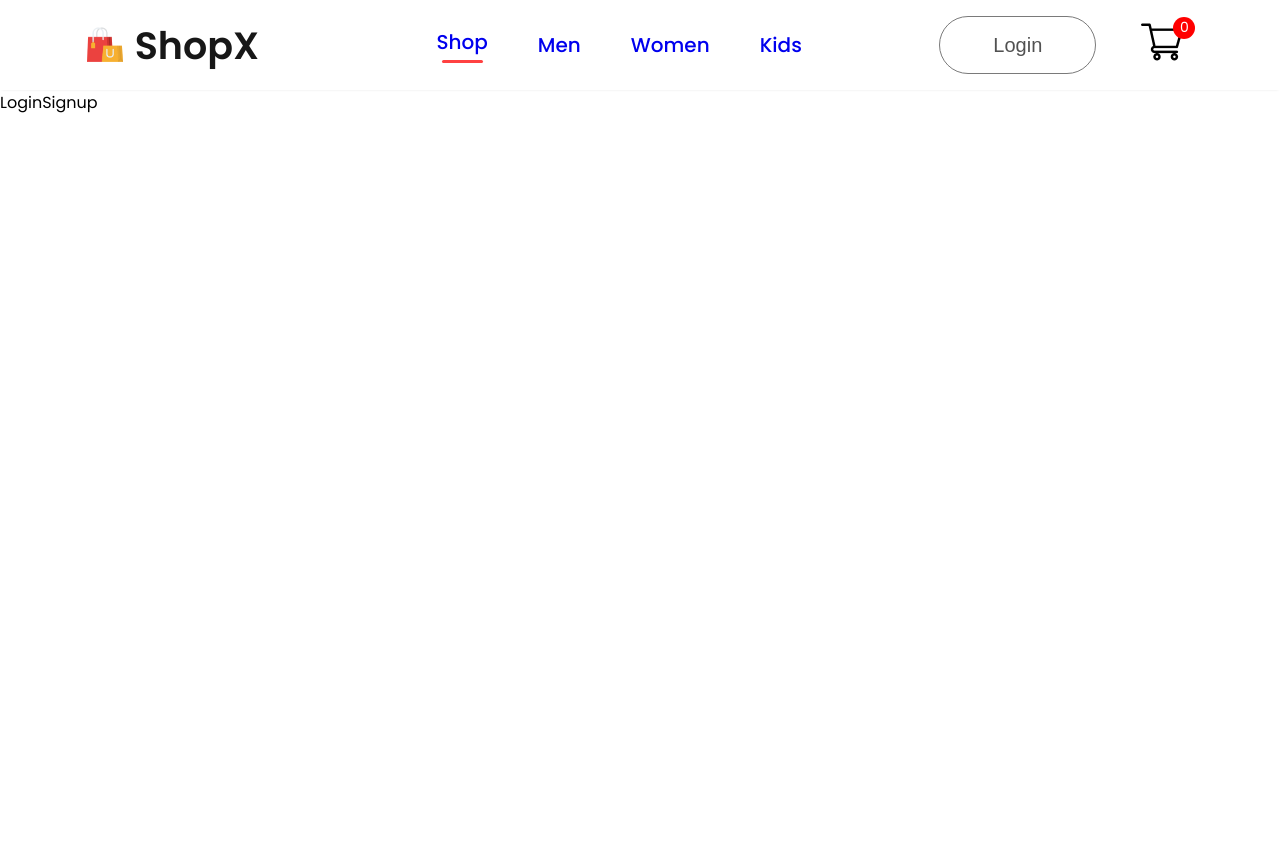
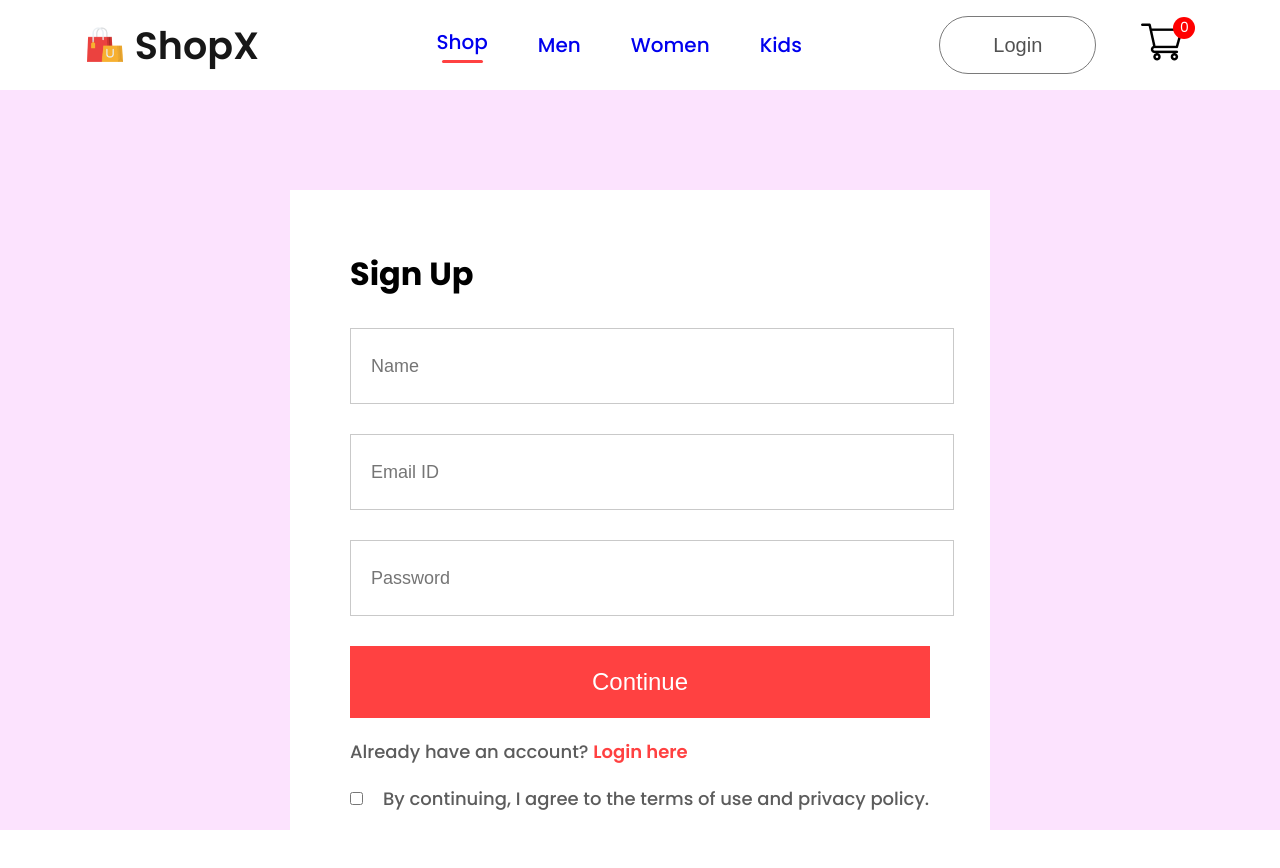
Before and after one commit to SohamD34/shopx, a React (Create React App) app in the folder frontend/: page /login in a window 1280 px wide. Before the commit the page ends 800 px from the top, so only its background shows below. Built offline with nearby package versions, Linux system fonts and the light colour scheme.

Commit message:
Login and signup frontend

```diff
--- /dev/null
+++ b/frontend/src/pages/css/loginsignup.css
@@ -0,0 +1,66 @@
+.loginsignup{
+    width: 100%;
+    height: 80vh;
+    background: #fce3fe;
+    padding-top: 100px;
+}
+
+.loginsignup-container{
+    width: 580px;
+    height: 600px;
+    background: white;
+    margin: auto;
+    padding: 40px 60px;
+}
+
+.loginsignup-container h1{
+    margin: 20px 0;
+}
+
+.loginsignup-fields{
+    display: flex;
+    flex-direction: column;
+    gap: 30px;
+    margin-top: 30px;
+}
+
+.loginsignup-fields input{
+    height: 72px;
+    width: 100%;
+    padding-left: 20px;
+    border: 1px solid #c9c9c9;
+    outline: none;
+    color: #5c5c5c;
+    font-size: 18px;
+}
+.loginsignup-container button{
+    width: 580px;
+    height: 72px;
+    color: white;
+    background: #ff4141;
+    margin-top: 30px;
+    border: none;
+    font-size: 24px;
+    cursor: pointer;
+    font-weight: 500;
+}
+.loginsignup-login{
+    margin-top: 20px;;
+    color: #5c5c5c;
+    font-size: 18px;
+    font-weight: 500;;
+}
+.loginsignup-login span{
+    color: #ff4141;
+    font-weight: 600;
+}
+
+.loginsignup-agree{
+    display: flex;
+    align-items: center;
+    gap: 20px;
+    margin-top: 20px;
+    color: #5c5c5c;
+    font-size: 18px;
+    font-weight: 500;
+}
--- a/frontend/src/pages/loginsignup.jsx
+++ b/frontend/src/pages/loginsignup.jsx
@@ -1,9 +1,30 @@
 import React from 'react'
+import './css/loginsignup.css'
 
 export const LoginSignup = () => {
-  return (
-    <div>LoginSignup</div>
-  )
+    return (
+
+        <div className="loginsignup">
+            <div className="loginsignup-container">
+                <h1>Sign Up</h1>
+
+                <div className="loginsignup-fields">
+                    <input type="text" className="name" placeholder="Name" />
+                    <input type="email" className="email" placeholder="Email ID" />
+                    <input type="password" className="password" placeholder="Password" />
+                </div>
+
+                <button className="signup-button">Continue</button>
+
+                <p className='loginsignup-login'>Already have an account? <span>Login here</span></p>
+
+                <div className="loginsignup-agree">
+                    <input type="checkbox" name="" id=""/>
+                    <p>By continuing, I agree to the terms of use and privacy policy.</p>
+                </div>
+            </div>
+        </div>
+    )
 }
 
 export default LoginSignup;
```
